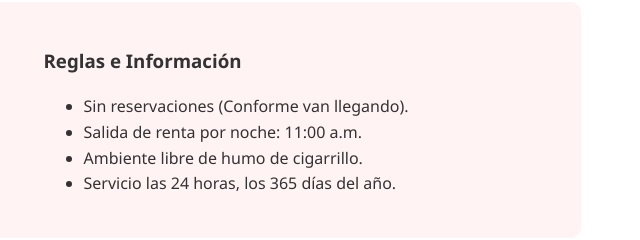
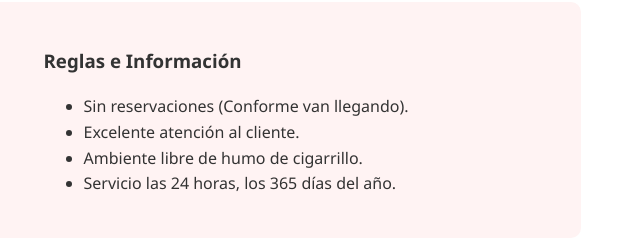
Before and after one commit to SkyDavid02/Hotel, a plain HTML site: page index.html in a window 1280 px wide. Shown: the part 2912-3152 px from the top of the page, 609-1249 px from the left. Drawn offline with Linux system fonts and the light colour scheme.

Commit message:
Ajuste en reglas e informacion

```diff
--- a/index.html
+++ b/index.html
@@ -99,7 +99,7 @@
                 <h3>Reglas e Información</h3>
                 <ul>
                     <li>Sin reservaciones (Conforme van llegando).</li>
-                    <li>Salida de renta por noche: 11:00 a.m.</li>
+                    <li>Excelente atención al cliente.</li>
                     <li>Ambiente libre de humo de cigarrillo.</li>
                     <li>Servicio las 24 horas, los 365 días del año.</li>
                 </ul>
```
